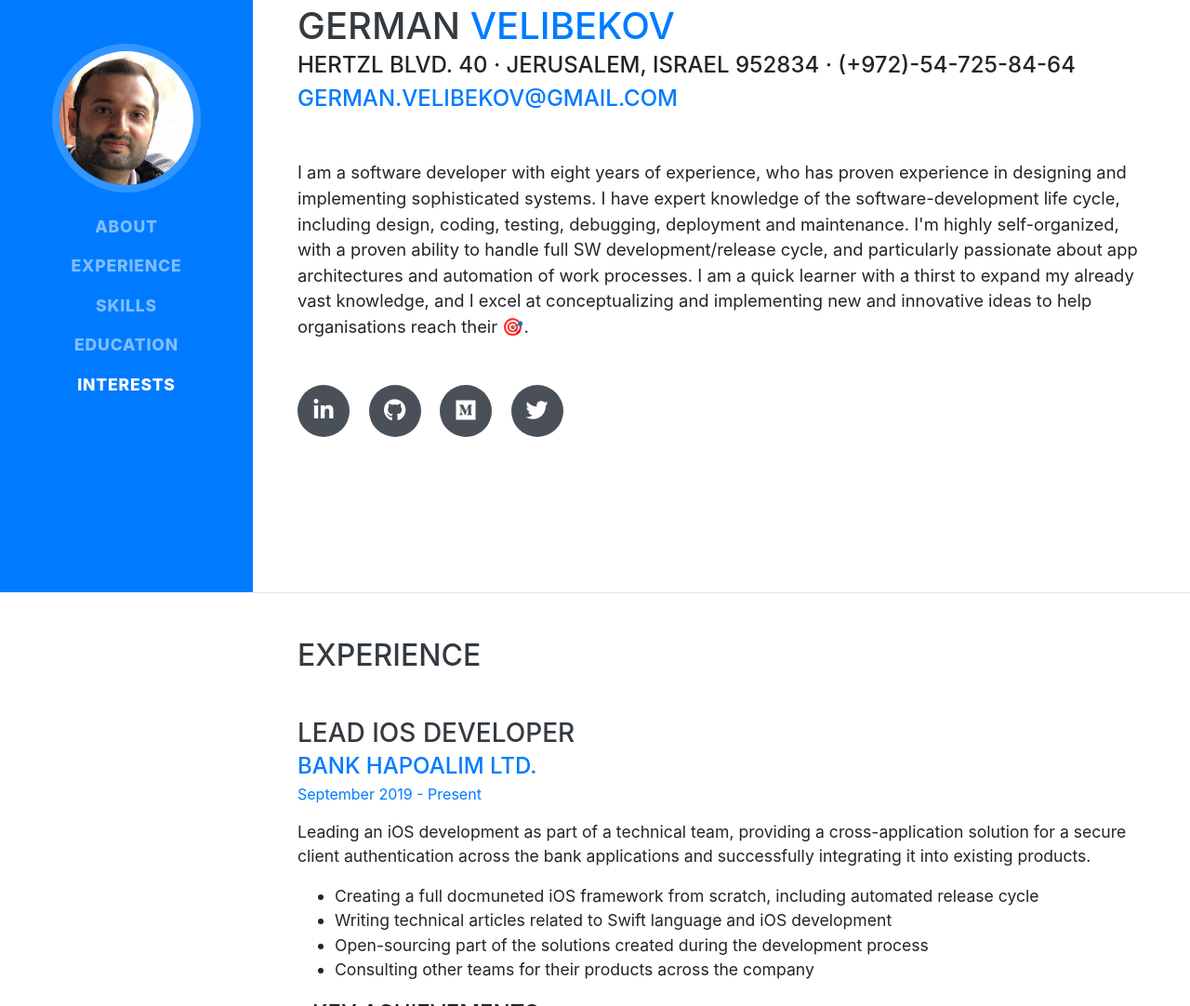
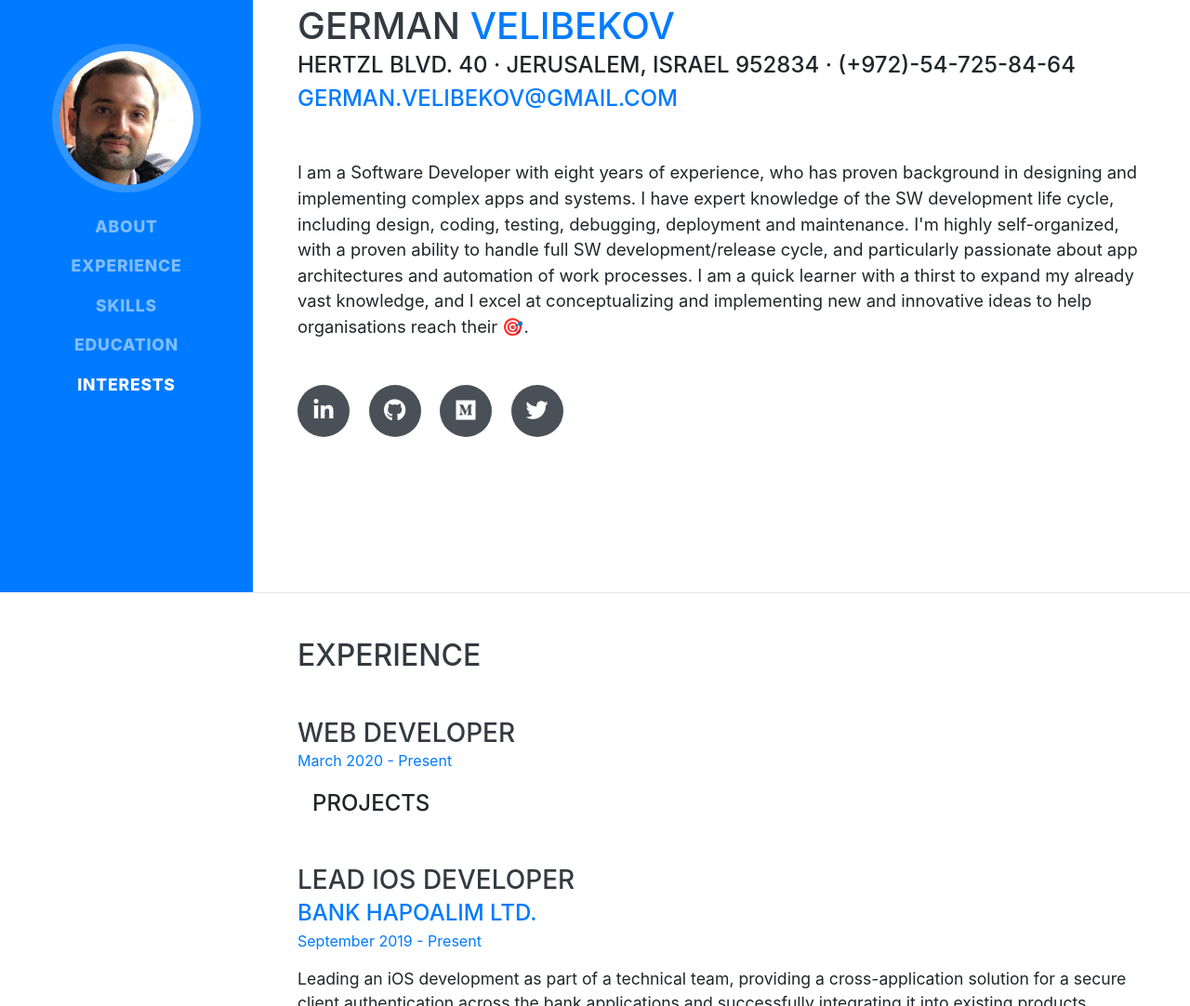
Before and after one commit to GeRryCh/web-resume, a website with bundled scripts: page index.html in a window 1280 px wide. Shown: the part 163-1245 px from the top of the page at 93% size. Built offline with nearby package versions, Linux system fonts and the light colour scheme; a web font is replaced by a local one.

Commit message:
install live-server add web developer section

```diff
--- a/index.html
+++ b/index.html
@@ -72,9 +72,9 @@
         <div class="subheading mb-5">Hertzl Blvd. 40 · Jerusalem, Israel 952834 · (+972)-54-725-84-64
           <a href="mailto:german.velibekov@gmail.com">german.velibekov@gmail.com</a>
         </div>
-        <p class="lead mb-5">I am a software developer with eight years of experience,
-          who has proven experience in designing and implementing sophisticated systems.
-          I have expert knowledge of the software-development life cycle, including design, coding, testing, debugging, deployment and maintenance.
+        <p class="lead mb-5">I am a Software Developer with eight years of experience,
+          who has proven background in designing and implementing complex apps and systems.
+          I have expert knowledge of the SW development life cycle, including design, coding, testing, debugging, deployment and maintenance.
 
           I'm highly self-organized, with a proven ability to handle full SW development/release cycle, and
           particularly passionate about app architectures and automation of work processes. I am
@@ -102,6 +102,20 @@
     <section class="resume-section p-3 p-lg-5 d-flex justify-content-center" id="experience">
       <div class="w-100">
         <h2 class="mb-5">Experience</h2>
+
+        <div class="resume-item d-flex flex-column flex-md-row justify-content-between mb-5">
+          <div class="resume-content">
+            <h3 class="mb-0">Web Developer</h3>
+
+            <div class="resume-date text-md-left mb-3">
+              <span class="text-primary">March 2020 - Present</span>
+            </div>
+            <p>
+
+            </p>
+            <span class="subheading ml-3">Projects</span>
+            </div>
+        </div>
 
         <div class="resume-item d-flex flex-column flex-md-row justify-content-between mb-5">
           <div class="resume-content">
```
Also changed, not shown: package.json (added, +22 -0 lines), 1 other file.
